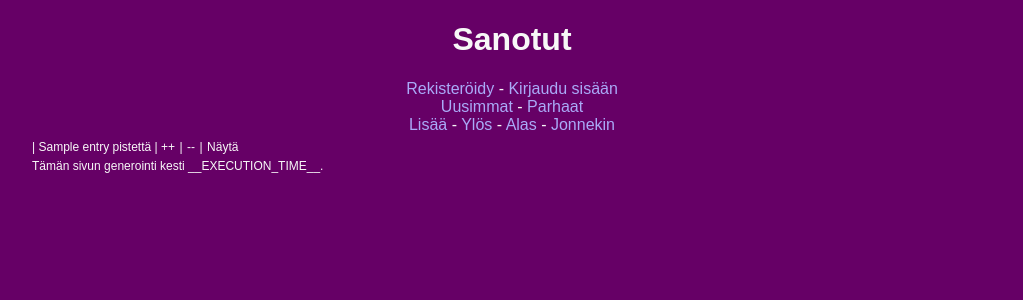
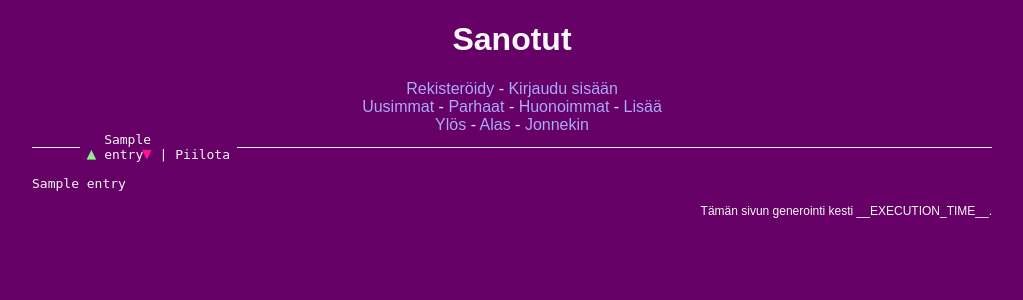
Before and after one commit to minttu/sanotut, a Python web app: template sanotut/templates/index.html in a window 1280 px wide. Shown: the top 300 px of the page, without its empty margins (128-1151 px from the left). Run offline with Jinja, Linux system fonts and the light colour scheme; the template is opened without the code that fills it: most values are stand-ins (such as "Sample title", 1, 10 or a date in 2020).

Commit message:
new style

```diff
--- a/sanotut/static/sanotut.js
+++ b/sanotut/static/sanotut.js
@@ -6,14 +6,37 @@ window.$ = function(query) {
     return res;
 };
 
-function unhide(id) {
+if (!String.prototype.trim) {
+    String.prototype.trim = function () {
+        return this.replace(/^\s+|\s+$/g, '');
+    };
+}
+
+function toggleVisibility(id, on) {
     var el = document.getElementById(id);
     for(var i = 0; i < el.children.length; i++) {
         var cur = el.children[i];
-        if(cur.className === "hidden") {
-            cur.className = "";
+        if(cur.tagName === "PRE") {
+            if(on && cur.className.indexOf("hidden") !== -1) {
+                cur.className = cur.className.replace("hidden", "");
+                cur.className = cur.className.trim();
+            }else if(!on && cur.className.indexOf("hidden") === -1) {
+                cur.className += " hidden";
+            }
         }
     }
+}
+
+function unhide(self, id) {
+    self.innerHTML = "Piilota";
+    toggleVisibility(id, true);
+    self.onclick = function() { hide(self, id); };
+}
+
+function hide(self, id) {
+    self.innerHTML = "Näytä";
+    toggleVisibility(id, false);
+    self.onclick = function() { unhide(self, id); };
 }
 
 function to_random() {
@@ -47,14 +70,14 @@ window.onhashchange = function() {
 function change_votes(id, meth) {
     post("/onvote", meth+":"+id, function(data) {
         if(data.indexOf("error") !== -1) {
-            alert(data);
+            alert(data.replace("error", "virhe"));
         }else if(data.indexOf("success") !== -1) {
             var spl = data.split(":");
             var meth = spl[1];
             var id = spl[2];
-            var el = document.getElementById(id);
-            for(var i = 0; i < el.children.length; i++) {
-                var cur = el.children[i];
+            var el = document.getElementById(id).getElementsByTagName('*');
+            for(var i = 0; i < el.length; i++) {
+                var cur = el[i];
                 if(cur.className === "points") {
                     var value = parseInt(cur.innerHTML);
                     cur.innerHTML = value+(meth==="up"?1:-1);
--- a/sanotut/static/style.css
+++ b/sanotut/static/style.css
@@ -26,11 +26,11 @@ a:visited {
 }
 
 div.entry span {
-    font-size: 75%;
+    font-size: 100%;
 }
 
 div.entry span.time {
-    font-style: italic;
+
 }
 
 div.entry pre {
@@ -42,12 +42,24 @@ div.entry pre {
 }
 
 div.entry {
-    padding: 0.25em 0;
+    padding: 1em 0 0 0;
 }
 
-hr {
-    border: none;
-    border-top: thin solid #f8f8f8;
+div.posthead {
+    width: 100%;
+    background: url("/static/1p.png");
+    background-repeat: repeat-x;
+    background-position: 0 50%;
+    text-align: left;
+    font-family: monospace;
+}
+
+div.postheadsec {
+    width: auto;
+    display: inline;
+    background-color: #660066;
+    padding: 0 0.5em;
+    margin-left: 5%;
 }
 
 textarea {
@@ -66,23 +78,37 @@ div.sticky {
 }
 
 div.footer {
+    text-align: right;
     font-size: 75%;
 }
 
-.upvote, .downvote, .unhide {
+.nappi {
     cursor: pointer;
 }
 
+.upvote, .downvote {
+    color: #f8f8f8;
+    font-weight: bolder;
+    font-size: 125% !important;
+    font-family: monospace;
+}
+
 .upvote {
-    color: #f8f8f8;
+    color: lightgreen;
 }
 
 .downvote {
-    color: #f8f8f8;
+    color: deeppink;
 }
 
 .hidden {
     display: none;
+}
+
+.points {
+    display: inline-block;
+    width: 30px;
+    text-align: center;
 }
 
 @media (max-width: 992px) {
@@ -90,5 +116,10 @@ div.footer {
         padding: 0 16px;
         width: calc(100% - 32px);
     }
+}
+
+@media (max-width: 400px) {
+    h1 {
+        margin: 0.125em 0;
     }
 }
--- a/sanotut/templates/index.html
+++ b/sanotut/templates/index.html
@@ -4,9 +4,10 @@
         <h1>Sanotut</h1>
         {% include "purkka.html" %}
         <a href="/">Uusimmat</a> -
-        <a href="/top">Parhaat</a>
+        <a href="/top">Parhaat</a> -
+        <a href="/bottom">Huonoimmat</a> -
+        <a href="/add">Lisää</a>
         <br>
-        <a href="/add">Lisää</a> -
         <a onclick="to_top()">Ylös</a> -
         <a onclick="to_bottom()">Alas</a> -
         <a onclick="to_random()">Jonnekin</a>
@@ -14,22 +15,24 @@
     <div class="entries" id="entries">
     {% for entry in entries %}
         <div class="entry" id="{{ entry[0] }}">
-            <hr>
-            {% if entry[1] %}
-            <span class="time">{{ entry[1] }}</span>
-            {% endif %}
-            <span> &#124; </span><span class="points">{{ entry[4] }}</span><span> pistettä &#124; </span>
+            <div class="posthead"><div class="postheadsec">
+                {% if entry[1] %}
+                    <span class="time">{{ entry[1].strftime('%d.%m.%Y') }}</span>
+                    <span> &#124; </span>
+                {% endif %}
 
-            <span class="upvote" onclick="upvote({{ entry[0] }})">++</span>
-            <span>&#124;</span>
-            <span class="downvote" onclick="downvote({{ entry[0] }})">--</span>
-            {% if entry[4] > -5 %}
-            <pre>{{ entry[2]|safe }}</pre>
-            {% else %}
-            <span>&#124;</span>
-            <span class="unhide" onclick="unhide({{ entry[0] }})">Näytä</span>
-            <pre class="hidden">{{ entry[2]|safe }}</pre>
-            {% endif %}
+                <span class="nappi upvote" onclick="upvote({{ entry[0] }})" title="Äänestä +">▲</span>
+                <span class="points">{{ entry[4] }}</span>
+                <span class="nappi downvote" onclick="downvote({{ entry[0] }})" title="Äänestä -">▼</span>
+
+                <span>&#124;</span>
+                {% if entry[4] <= -5 %}
+                    <span class="nappi" onclick="unhide(this, {{ entry[0] }})">Näytä</span>
+                {% else %}
+                    <span class="nappi" onclick="hide(this, {{ entry[0] }})">Piilota</span>
+                {% endif %}
+            </div></div>
+            <pre class="{{ 'hidden' if entry[4] <= -5 else '' }}">{{ entry[2]|safe }}</pre>
         </div>
     {% else %}
         <pre>No entries</pre>
--- a/sanotut/templates/register.html
+++ b/sanotut/templates/register.html
@@ -6,7 +6,7 @@
     <p>Pääset äänestämään sanottuja vain jos rekisteröidyt.</p>
 
     <form action="/onregister" method="POST">
-        <input type="text" placeholder="email" id="email" name="email"> Muotoa nick@paivola.fi ELI ei etunimi.sukunimi@paivola.fi<br>
+        <input type="text" placeholder="email" id="email" name="email"> Muotoa nick@paivola.fi (Ei etunimi.sukunimi@paivola.fi)<br>
         <input type="password" placeholder="password" id="password" name="password"> Yli viisi merkkiä. Käytäthän eri salasanaa kuin shellillä!<br>
         <input type="submit" value="Rekisteröi">
     </form>
--- a/sanotut/templates/template.html
+++ b/sanotut/templates/template.html
@@ -5,6 +5,7 @@
     <meta name="viewport" content="width=device-width, initial-scale=1.0, maximum-scale=1.0, user-scalable=no" />
     <title>Sanotut</title>
     <link rel="stylesheet" type="text/css" href="/static/style.css">
+    <link rel="shortcut icon" href="/static/favicon.ico">
 </head>
 <body>
     <h1>Sanotut</h1>
```
Also changed, not shown: sanotut.py (+20 -2 lines), sanotut/static/1p.png (added), sanotut/static/favicon.ico (added).
